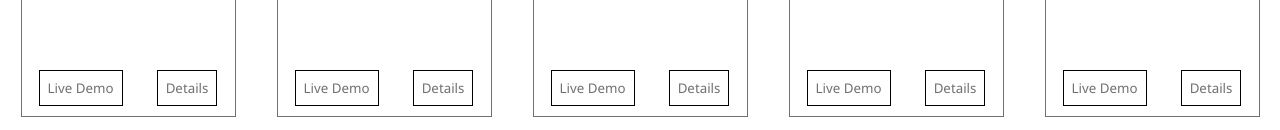
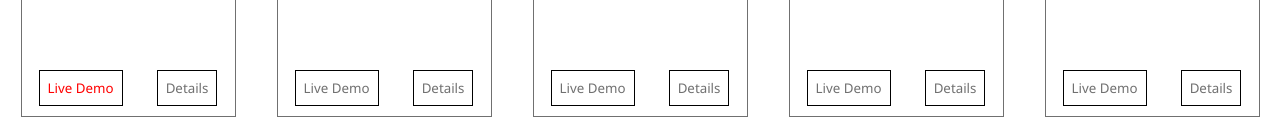
Before and after one commit to eeemons/maksudul-haque-portfolio-vue, a Vue app: page / in a window 1280 px wide. In both pictures the pointer is over the button 80 px from the left and 755 px from the top of the page. Shown: the part 667-797 px from the top of the page. Built offline with nearby package versions, Linux system fonts and the light colour scheme.

Commit message:
work section updated

```diff
--- a/src/components/Micro Components/work-card.vue
+++ b/src/components/Micro Components/work-card.vue
@@ -43,4 +43,8 @@
   font-family: inherit;
   cursor: pointer;
 }
+
+.button-grp button:hover {
+  color: red;
+}
 </style>
```
